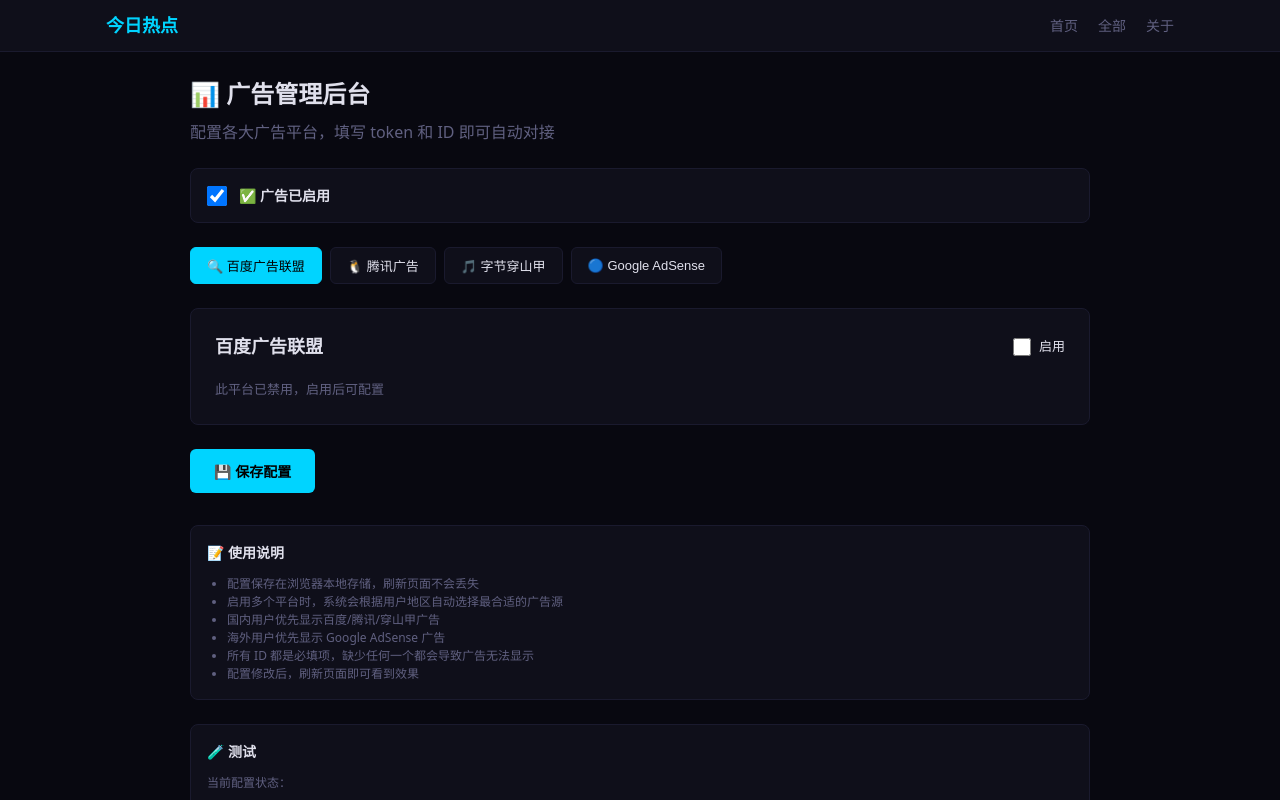
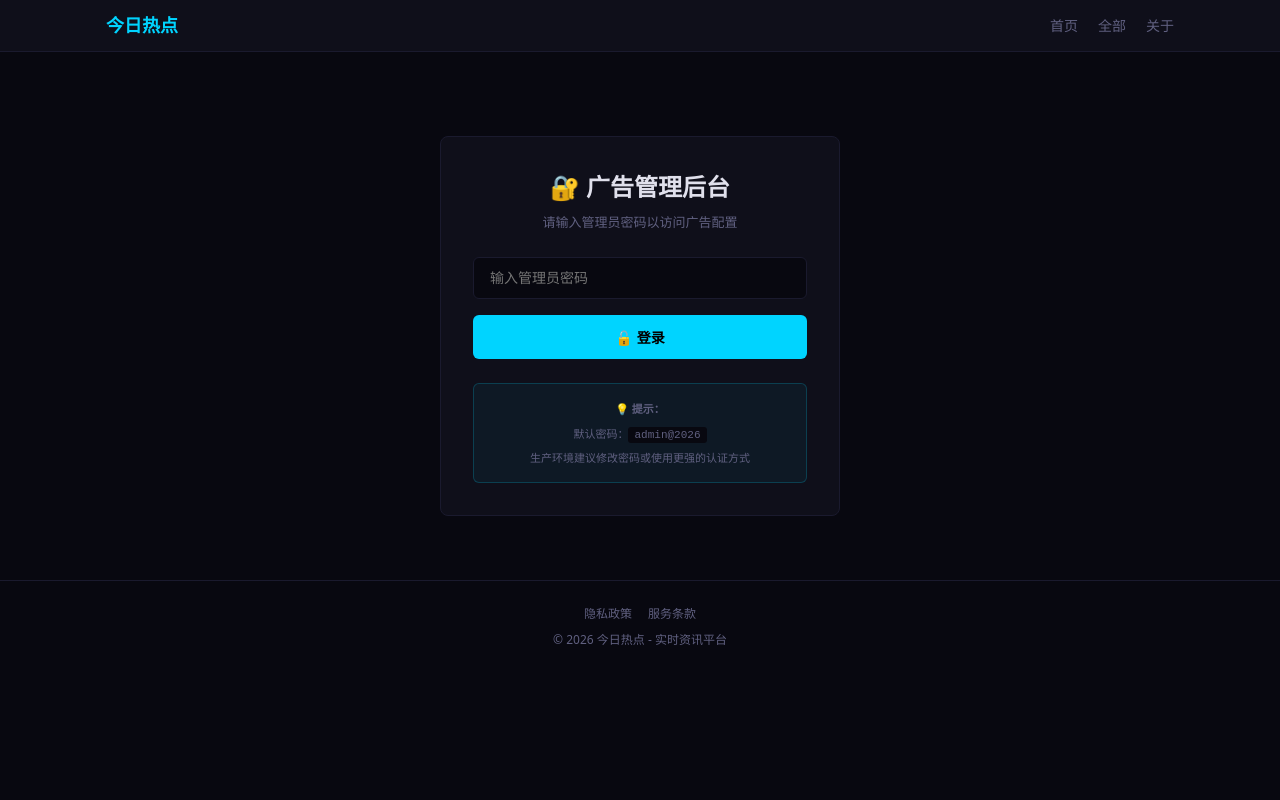
Before and after one commit to mubaiqaq666-png/seo-content-site, a React (Vite) app: page /admin/ads in a window 1280 px wide. Shown: the top 800 px of the page. Built offline with nearby package versions, Linux system fonts and the light colour scheme.

Commit message:
security: 广告后台添加密码保护
- 新增登录页面，需要输入管理员密码
- 默认密码：admin@2026（生产环境应修改）
- 使用 localStorage 存储认证状态
- 添加退出登录功能
- 防止未授权访问广告配置

```diff
--- a/src/pages/AdsDashboard.jsx
+++ b/src/pages/AdsDashboard.jsx
@@ -1,4 +1,5 @@
 import { useState, useEffect } from 'react'
+import { useNavigate } from 'react-router-dom'
 import Layout from '../components/Layout'
 
 const PLATFORMS = {
@@ -15,7 +16,115 @@ const SLOTS = {
   sidebar: '侧边栏 (300x250)',
 }
 
-export default function AdsDashboard() {
+// 简单的密码验证（生产环境应使用更强的认证）
+const ADMIN_PASSWORD = 'admin@2026'
+
+function LoginPage({ onLogin }) {
+  const [password, setPassword] = useState('')
+  const [error, setError] = useState('')
+
+  const handleLogin = () => {
+    if (password === ADMIN_PASSWORD) {
+      localStorage.setItem('adsAdminToken', 'authenticated')
+      onLogin()
+    } else {
+      setError('密码错误，请重试')
+      setPassword('')
+    }
+  }
+
+  return (
+    <Layout>
+      <div style={{
+        maxWidth: 400,
+        margin: '60px auto',
+        background: 'var(--card)',
+        border: '1px solid var(--border)',
+        borderRadius: 8,
+        padding: 32,
+        textAlign: 'center'
+      }}>
+        <h1 style={{ fontSize: 24, marginBottom: 8 }}>🔐 广告管理后台</h1>
+        <p style={{ color: 'var(--muted)', marginBottom: 24, fontSize: 13 }}>
+          请输入管理员密码以访问广告配置
+        </p>
+
+        <div style={{ marginBottom: 16 }}>
+          <input
+            type="password"
+            placeholder="输入管理员密码"
+            value={password}
+            onChange={e => {
+              setPassword(e.target.value)
+              setError('')
+            }}
+            onKeyPress={e => e.key === 'Enter' && handleLogin()}
+            style={{
+              width: '100%',
+              background: 'var(--bg)',
+              border: `1px solid ${error ? 'var(--danger)' : 'var(--border)'}`,
+              borderRadius: 6,
+              padding: '12px 16px',
+              color: 'var(--text)',
+              fontSize: 14,
+              outline: 'none',
+              boxSizing: 'border-box'
+            }}
+          />
+        </div>
+
+        {error && (
+          <p style={{ color: '#ff4466', fontSize: 12, marginBottom: 16 }}>
+            ❌ {error}
+          </p>
+        )}
+
+        <button
+          onClick={handleLogin}
+          style={{
+            width: '100%',
+            background: 'var(--accent)',
+            color: '#000',
+            border: 'none',
+            borderRadius: 6,
+            padding: '12px 24px',
+            fontSize: 14,
+            fontWeight: 600,
+            cursor: 'pointer',
+            transition: 'opacity 0.2s'
+          }}
+          onMouseEnter={e => e.target.style.opacity = '0.8'}
+          onMouseLeave={e => e.target.style.opacity = '1'}
+        >
+          🔓 登录
+        </button>
+
+        <div style={{
+          marginTop: 24,
+          padding: 16,
+          background: 'rgba(0,212,255,0.05)',
+          border: '1px solid rgba(0,212,255,0.2)',
+          borderRadius: 6,
+          fontSize: 11,
+          color: 'var(--muted)',
+          lineHeight: 1.6
+        }}>
+          <p style={{ margin: 0, marginBottom: 8 }}>
+            <strong>💡 提示：</strong>
+          </p>
+          <p style={{ margin: 0, marginBottom: 4 }}>
+            默认密码：<code style={{ background: 'var(--bg)', padding: '2px 6px', borderRadius: 3 }}>admin@2026</code>
+          </p>
+          <p style={{ margin: 0 }}>
+            生产环境建议修改密码或使用更强的认证方式
+          </p>
+        </div>
+      </div>
+    </Layout>
+  )
+}
+
+function DashboardContent() {
   const [config, setConfig] = useState({
     enabled: true,
     baidu: { enabled: false, slotId: '', tongjiId: '' },
@@ -420,3 +529,57 @@ export default function AdsDashboard() {
     </Layout>
   )
 }
+
+export default function AdsDashboard() {
+  const [authenticated, setAuthenticated] = useState(false)
+  const navigate = useNavigate()
+
+  useEffect(() => {
+    // 检查是否已登录
+    const token = localStorage.getItem('adsAdminToken')
+    if (token === 'authenticated') {
+      setAuthenticated(true)
+    }
+  }, [])
+
+  const handleLogout = () => {
+    localStorage.removeItem('adsAdminToken')
+    setAuthenticated(false)
+    navigate('/')
+  }
+
+  if (!authenticated) {
+    return <LoginPage onLogin={() => setAuthenticated(true)} />
+  }
+
+  return (
+    <>
+      <DashboardContent />
+      <div style={{
+        position: 'fixed',
+        bottom: 20,
+        right: 20,
+        background: 'var(--card)',
+        border: '1px solid var(--border)',
+        borderRadius: 6,
+        padding: '8px 12px',
+        fontSize: 12,
+        color: 'var(--muted)'
+      }}>
+        <button
+          onClick={handleLogout}
+          style={{
+            background: 'transparent',
+            border: 'none',
+            color: 'var(--accent)',
+            cursor: 'pointer',
+            fontSize: 12,
+            textDecoration: 'underline'
+          }}
+        >
+          🔓 退出登录
+        </button>
+      </div>
+    </>
+  )
+}
```
